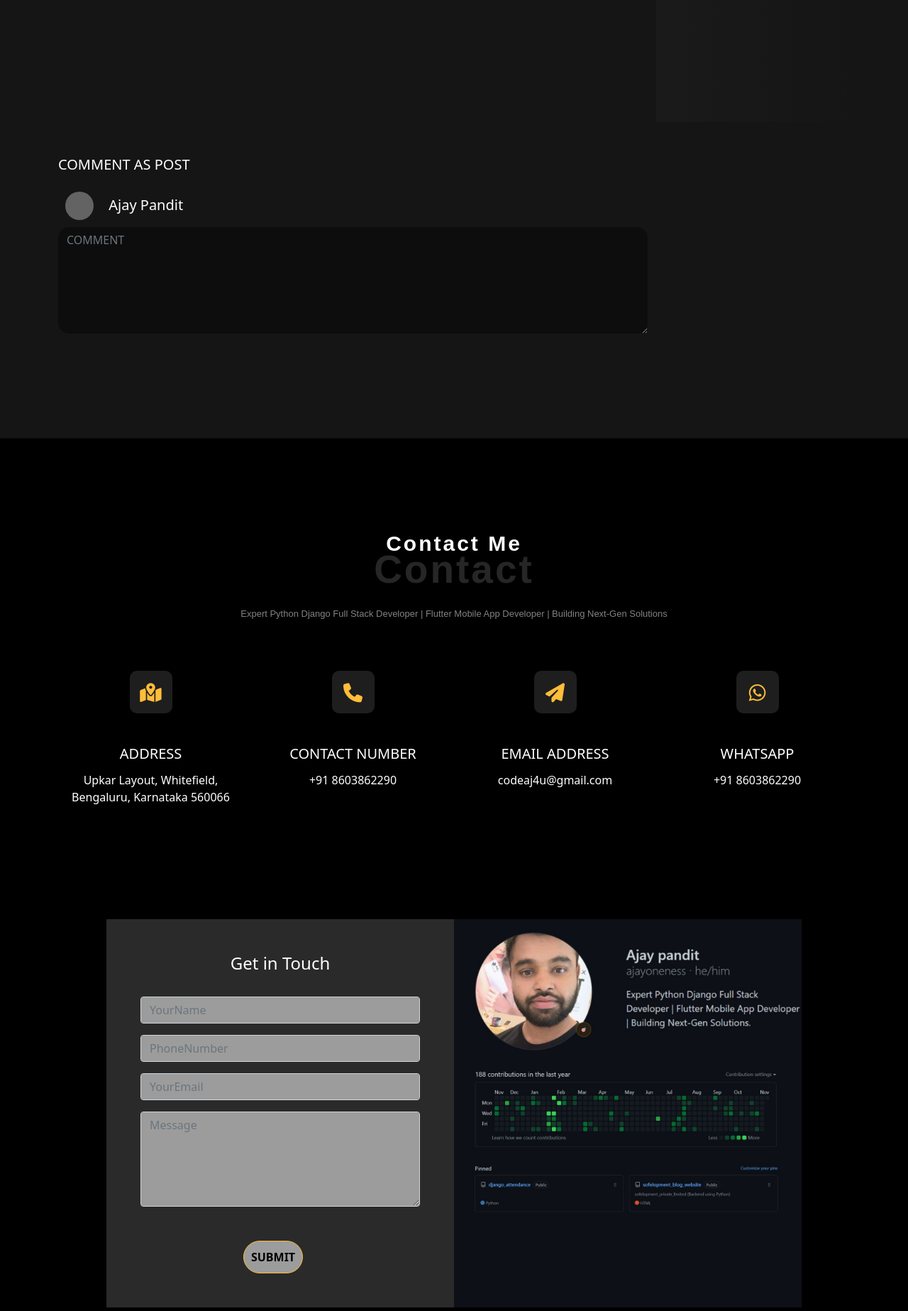
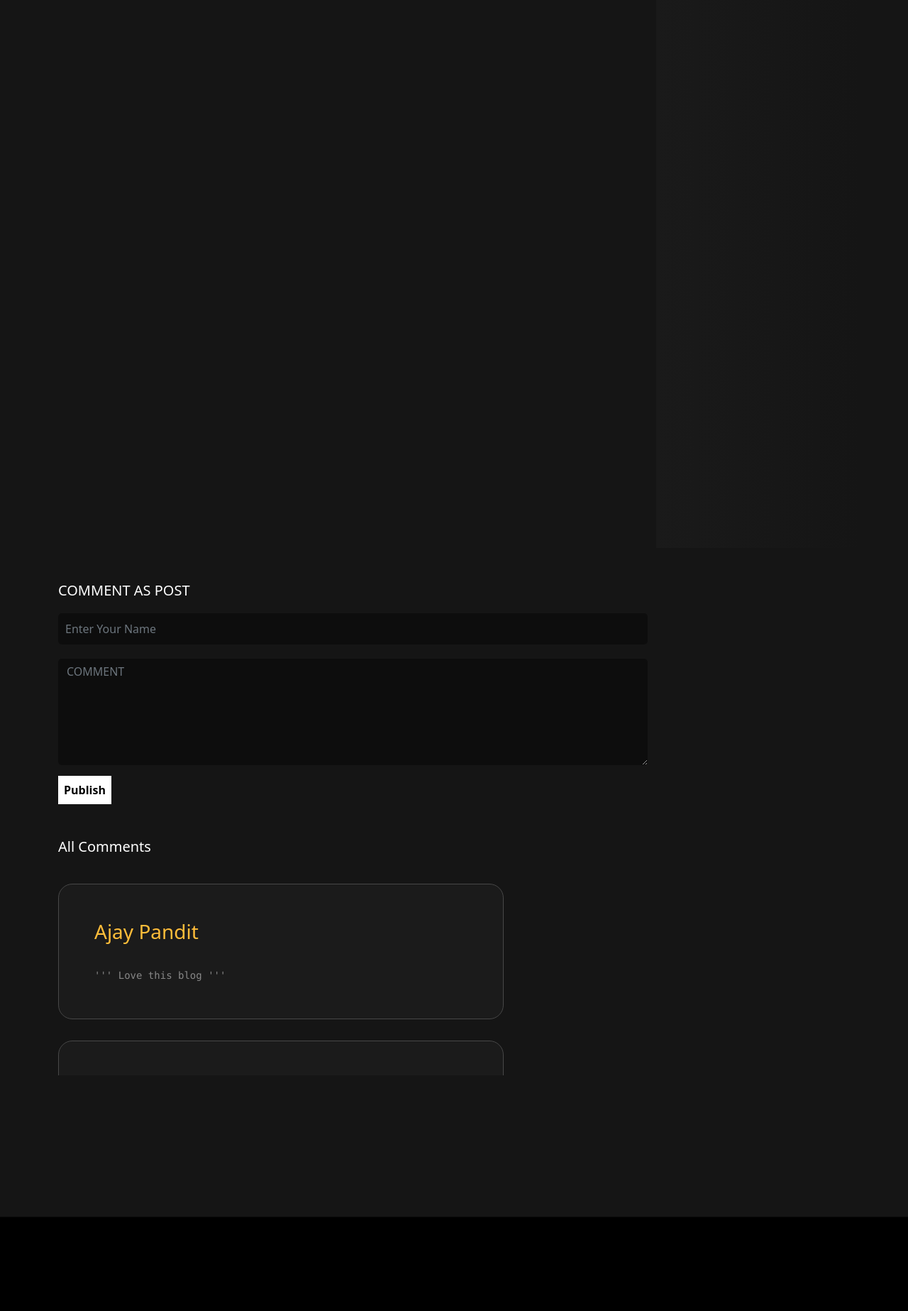
Before and after one commit to codeaj4u/codeajay-main, a Django app: template templates/post.html in a window 1280 px wide. Shown: the part 739-2586 px from the top of the page at 71% size. Run offline with Django 4.2, Linux system fonts and the light colour scheme; the template is opened without the code that fills it, so the values that code supplies are empty; some libraries are stand-ins or nearby versions.

Commit message:
blog added

```diff
--- a/templates/post.html
+++ b/templates/post.html
@@ -61,6 +61,7 @@
 
         color : white;
     }
+
 
 
 
@@ -191,7 +192,7 @@
 
                 <h3 class="mt-4">Latest Post</h3>
                 <br>
-                <div class="row">
+                <div class="row" style="overflow-y: scroll; height: 600px;">
 
                     {% for blog in blogs %}
 
@@ -217,6 +218,10 @@
 
 
 
+
+
+
+
                 </div>
 
 
@@ -236,7 +241,7 @@
                 height: 150px;
                 border : none;
                 color :rgb(142, 142, 142);
-                border-radius: 15px;
+                border-radius: 5px;
 
             }
 
@@ -244,6 +249,41 @@
                 color: white;
 
             }
+
+            .bttn{
+                padding: 8px;
+                font-size: 16px;
+                margin-top: 15px;
+                border: none;
+                font-weight: 600;
+                background-color: white;
+                transition: ease-in-out;
+                transition-duration: 0.4s;
+            }
+
+            .bttn:hover{
+                background-color: #FFBD3A;
+
+            }
+
+            .namebox{
+
+                background-color: rgba(0, 0, 0, 0.393);
+                border : none;
+                color :rgb(142, 142, 142);
+                border-radius: 5px;
+                margin: 20px 0px;
+                padding: 10px;
+            }
+
+
+            .boxxxxx{
+                margin-top: 110px;
+                height: 300px;
+                overflow-y: scroll;
+            }
+
+
 
         </style>
 
@@ -255,17 +295,13 @@
                 <div class="col-sm-12 col-lg-9 col-md-12 ">
                     <h5 class="mb-3">COMMENT AS POST</h5>
 
-                    <div class="row">
-                        <div class="col-1">
-                            <div style="height: 40px; width:40px; background-color : rgb(99, 99, 99); margin: 10px; border-radius: 50%"></div>
-                        </div>
-                        <div class="col-11">
-                            <h5 style="margin-top: 17px; font-weight:300">Ajay Pandit</h5>
-                        </div>
-                    </div>
+                    <input type="name" class="form-control namebox" placeholder="Enter Your Name">
+
+                    <textarea class="form-control" placeholder="COMMENT"></textarea>
 
 
-                    <textarea class="form-control" placeholder="COMMENT"></textarea>
+
+                    <button class="bttn">Publish</button>
 
                 </div>
             </div>
@@ -275,7 +311,73 @@
 
 
 
+
+
+
+    <h5 style="color:white;">All Comments</h5>
+
+
+    <div class="boxxxxx col-md-12 col-lg-9 col-sm-12">
+
+
+        <div class="col-md-12 col-lg-9 col-sm-12 main-text">
+            <div class="code-box">
+                <h3 id="question">
+                    Ajay Pandit
+                </h3>
+                <br>
+                <code class="code" id="texttttt">
+                   '''
+                    Love this blog
+                    '''
+
+                </code>
+
+            </div>
+
+        </div>
+
+
+        <div class="col-md-12 col-lg-9 col-sm-12 main-text">
+            <div class="code-box">
+                <h3 id="question">
+                    Akshat Raj
+                </h3>
+                <br>
+                <code class="code" id="texttttt">
+                   '''
+                    Good Post
+                    '''
+
+                </code>
+
+            </div>
+
+        </div>
+
+
+
     </div>
+
+
+
+
+
+
+
+
+
+
+
+
+
+    </div>
+
+
+
+
+
+
 
 
 </section>
```
